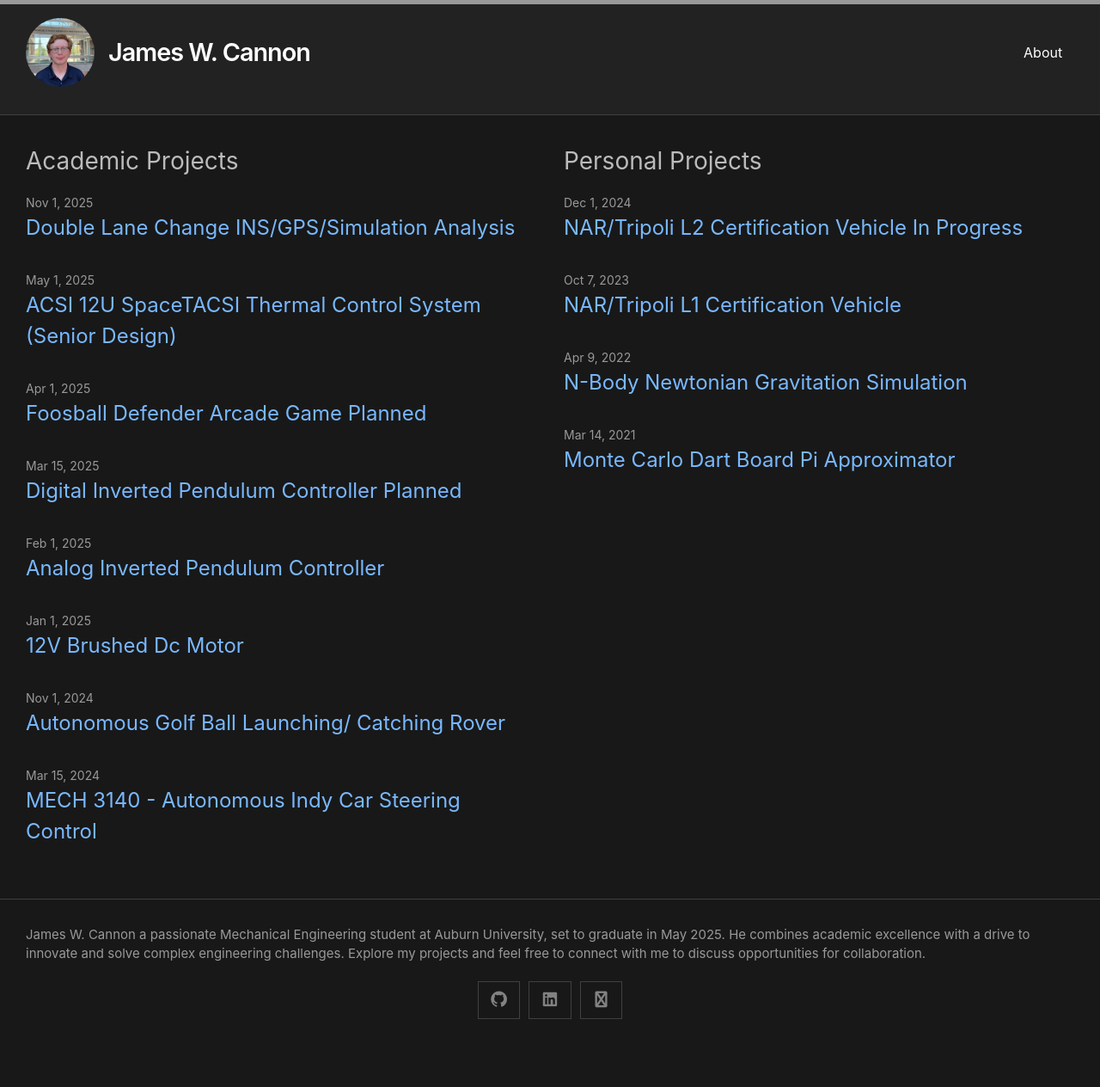
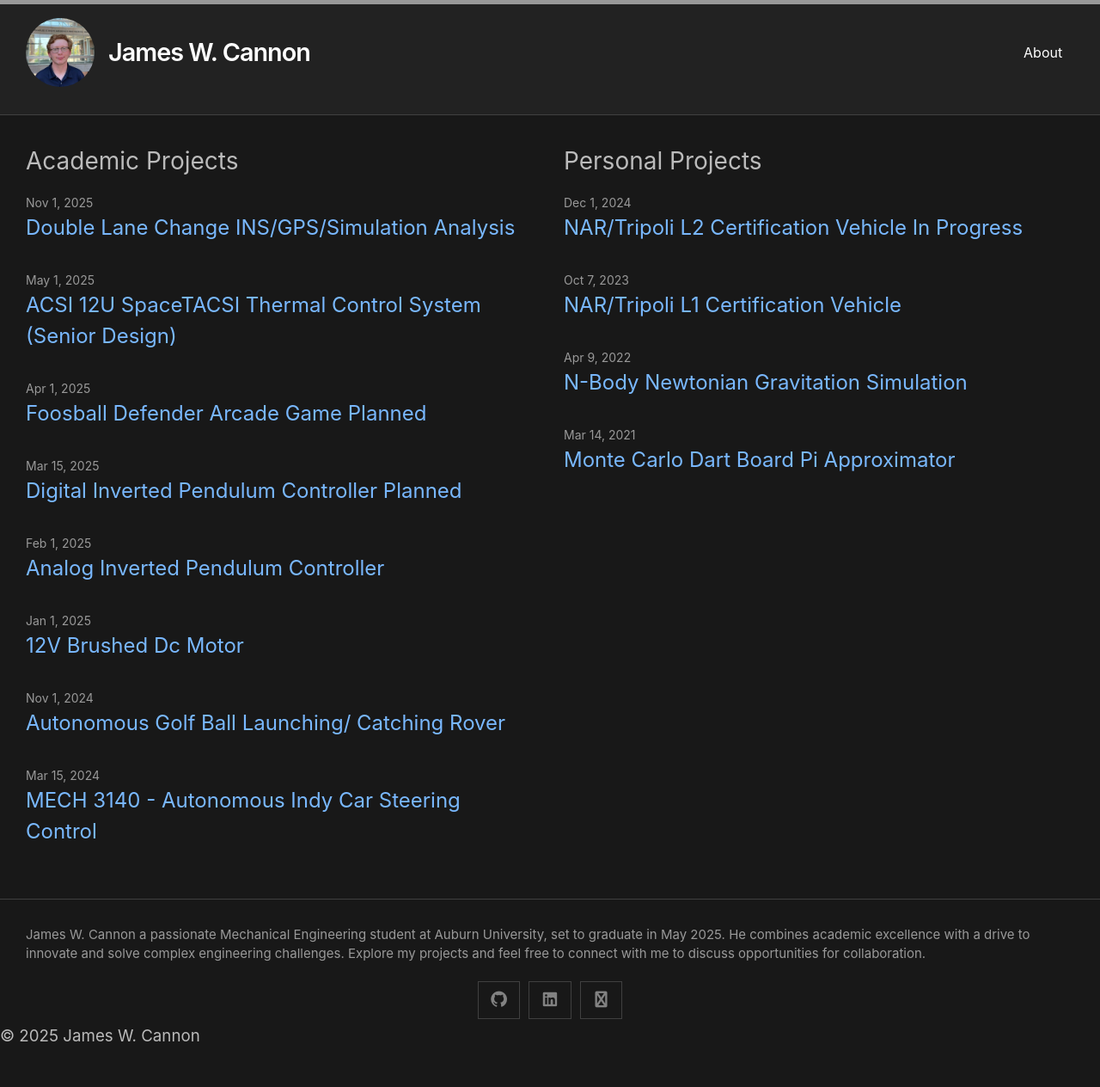
Before and after one commit to jacan20/portfolio, a Jekyll site: the page built from index.md, in a window 1280 px wide. Shown: the whole page at 86% size. Built offline with Jekyll 4.4.1, drawn with Linux system fonts in a browser that asks for light colours; before the commit the page ends 1221 px from its top, so only the background shows below that.

Commit message:
Update footer.html

```diff
--- a/_includes/footer.html
+++ b/_includes/footer.html
@@ -14,5 +14,5 @@
     </div>
 
   </div>
-
+  <h3>&copy; 2025 James W. Cannon</h3>
 </footer>
```
